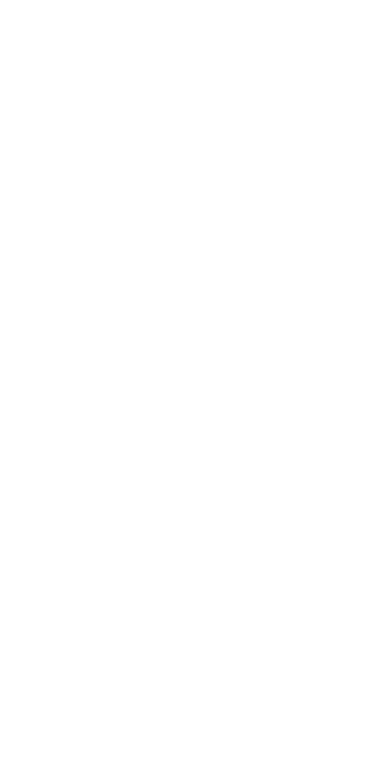
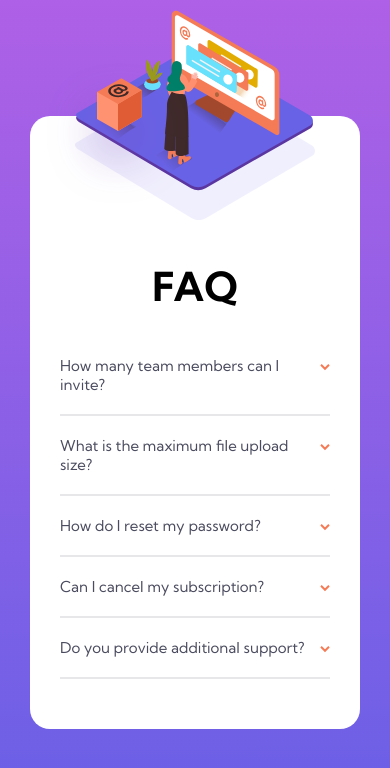
Before and after one commit to abhineetkandele/Frontend-Mentor-FAQ-Accordion-Card, a plain HTML site: page index.html in a window 390 px wide. Drawn offline with Linux system fonts and the light colour scheme.

Commit message:
Final changes

```diff
--- /dev/null
+++ b/css/main.css
@@ -0,0 +1,143 @@
+@import url("https://fonts.googleapis.com/css2?family=Kumbh+Sans:wght@400;700&display=swap");
+
+:root {
+  --appFontSize: 15px;
+  --appBorderRadius: 20px;
+
+  --colorPrimary: hsl(237, 12%, 33%);
+  --colorSecondary: hsl(240, 6%, 50%);
+
+  --colorDivider: hsl(240, 5%, 91%);
+  --colorHover: hsl(15deg 88% 68%);
+}
+
+* {
+  box-sizing: border-box;
+  margin: 0;
+  padding: 0;
+}
+
+html,
+body {
+  width: 100%;
+  height: 100%;
+  font-size: var(--appFontSize);
+  font-family: "Kumbh Sans", serif;
+  background-image: linear-gradient(
+    to bottom,
+    hsl(275, 73%, 64%),
+    hsl(243, 73%, 64%)
+  );
+}
+
+body {
+  display: flex;
+  justify-content: center;
+  align-items: center;
+}
+
+.card {
+  width: 100%;
+  max-width: 1000px;
+  min-height: 550px;
+  border-radius: var(--appBorderRadius);
+  display: grid;
+  background-color: white;
+  display: grid;
+  grid-auto-flow: column;
+  grid-template-columns: 0 1fr 1.5fr;
+}
+
+.image-other {
+  z-index: 10;
+  transform: translate(-65%, 120%);
+}
+
+.banner {
+  overflow: hidden;
+  background: url("../images/bg-pattern-desktop.svg") right 6px bottom -100px no-repeat;
+}
+
+.image-main {
+  transform: translate(-80px, 25%);
+}
+
+.faq {
+  padding: 80px;
+}
+
+.faq-header {
+  font-size: 40px;
+  margin-bottom: 25px;
+}
+
+.faq-items {
+  list-style-type: none;
+}
+
+.faq-item {
+  padding: 20px 0;
+  border-bottom: 2px solid var(--colorDivider);
+  position: relative;
+}
+
+.faq-item::after {
+  content: url("../images/icon-arrow-down.svg");
+  position: absolute;
+  right: 15px;
+  top: 20px;
+}
+
+details[open] summary {
+  font-weight: 700;
+  margin-bottom: 15px;
+}
+
+.faq-item__question {
+  color: var(--colorPrimary);
+  cursor: pointer;
+  list-style-type: none;
+}
+
+.faq-item__question:hover {
+  color: var(--colorHover);
+}
+
+.faq-item__answer {
+  color: var(--colorSecondary);
+}
+
+@media screen and (max-width: 1100px) {
+  .card {
+    grid-auto-flow: row;
+    grid-template-columns: 1fr;
+    margin: 30px;
+  }
+  .image-other {
+    display: none;
+  }
+  .banner {
+    overflow: visible;
+    background: url("../images/bg-pattern-mobile.svg") center top no-repeat;
+  }
+  picture {
+    display: flex;
+    justify-content: center;
+  }
+  .image-main {
+    transform: translate(-15px, -54%);
+  }
+  .faq {
+    padding: 0 30px 50px 30px;
+    margin-top: -50px;
+  }
+  .faq-header {
+    text-align: center;
+  }
+  .faq-item::after {
+    right: 0px;
+  }
+  .faq-item__question {
+    padding-right: 8px;
+  }
+}
--- a/index.html
+++ b/index.html
@@ -9,7 +9,89 @@
       sizes="32x32"
       href="./images/favicon-32x32.png"
     />
+    <link rel="stylesheet" href="./css/main.css" />
     <title>Frontend Mentor | FAQ Accordion Card</title>
   </head>
-  <body></body>
+  <body>
+    <main class="card">
+      <img
+        src="./images/illustration-box-desktop.svg"
+        alt="Supporting image"
+        class="image-other"
+      />
+      <div class="banner">
+        <picture>
+          <source
+            media="(max-width:1100px)"
+            srcset="./images/illustration-woman-online-mobile.svg"
+          />
+          <img
+            src="./images/illustration-woman-online-desktop.svg"
+            alt="Woman online illustration"
+            class="image-main"
+          />
+        </picture>
+      </div>
+      <section class="faq" aria-label="FAQ">
+        <h1 class="faq-header">FAQ</h1>
+        <ul class="faq-items">
+          <li class="faq-item">
+            <details>
+              <summary class="faq-item__question">
+                How many team members can I invite?
+              </summary>
+              <p class="faq-item__answer">
+                You can invite up to 2 additional users on the Free plan. There
+                is no limit on team members for the Premium plan.
+              </p>
+            </details>
+          </li>
+          <li class="faq-item">
+            <details>
+              <summary class="faq-item__question">
+                What is the maximum file upload size?
+              </summary>
+              <p class="faq-item__answer">
+                No more than 2GB. All files in your account must fit your
+                allotted storage space.
+              </p>
+            </details>
+          </li>
+          <li class="faq-item">
+            <details>
+              <summary class="faq-item__question">
+                How do I reset my password?
+              </summary>
+              <p class="faq-item__answer">
+                Click “Forgot password” from the login page or “Change password”
+                from your profile page. A reset link will be emailed to you.
+              </p>
+            </details>
+          </li>
+          <li class="faq-item">
+            <details>
+              <summary class="faq-item__question">
+                Can I cancel my subscription?
+              </summary>
+              <p class="faq-item__answer">
+                Yes! Send us a message and we’ll process your request no
+                questions asked.
+              </p>
+            </details>
+          </li>
+          <li class="faq-item">
+            <details>
+              <summary class="faq-item__question">
+                Do you provide additional support?
+              </summary>
+              <p class="faq-item__answer">
+                Chat and email support is available 24/7. Phone lines are open
+                during normal business hours.
+              </p>
+            </details>
+          </li>
+        </ul>
+      </section>
+    </main>
+  </body>
 </html>
```
